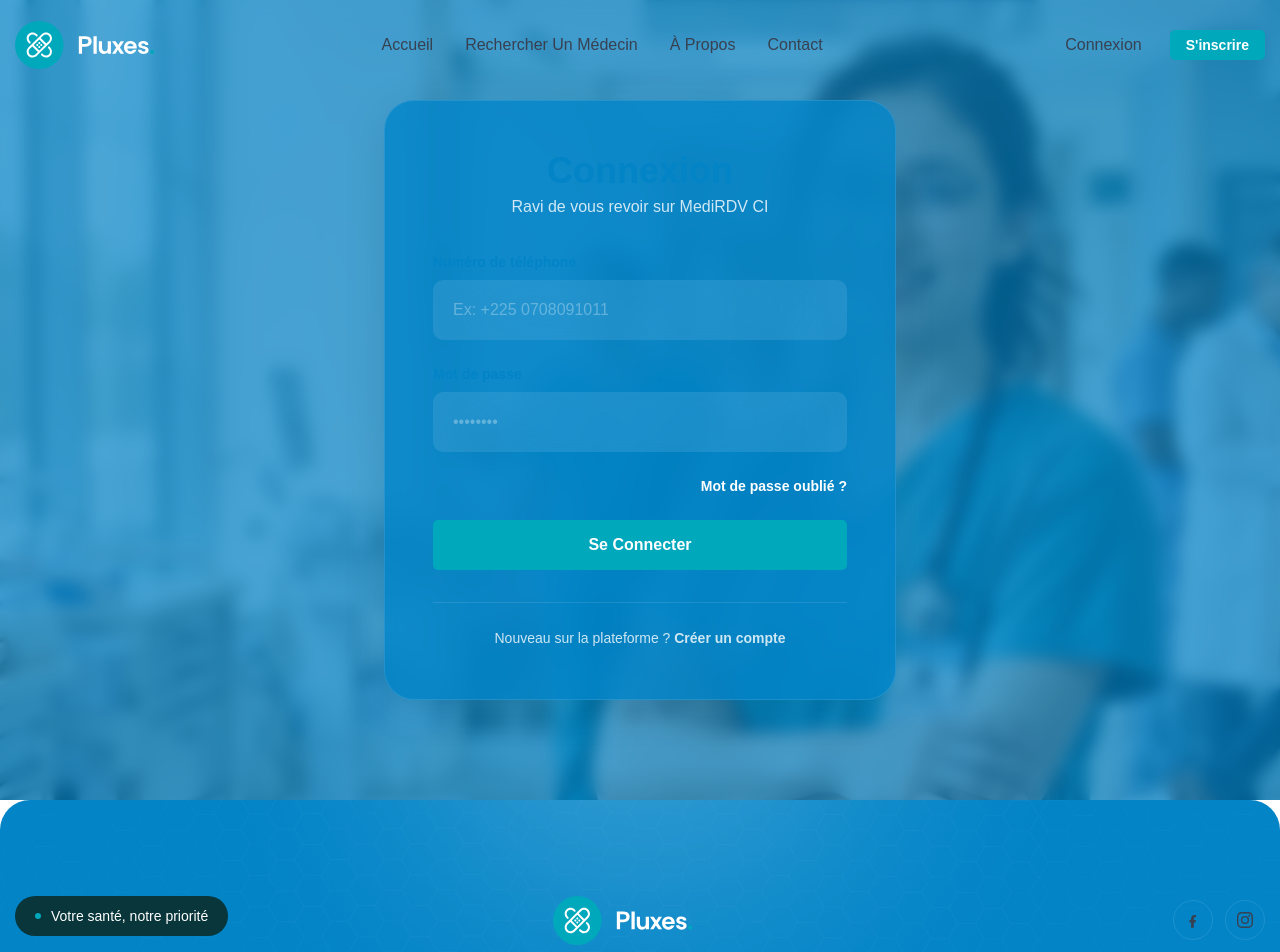
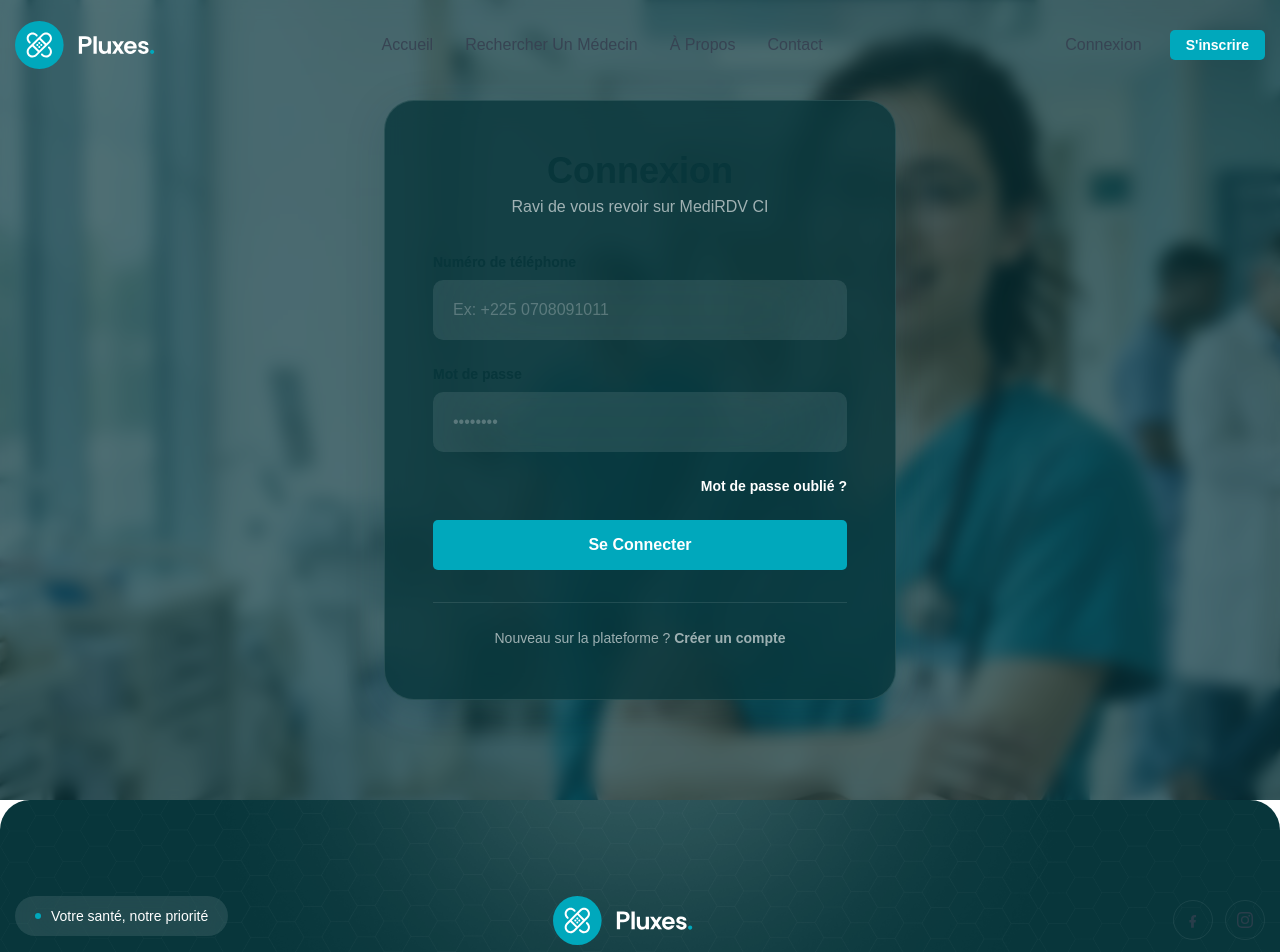
Before and after one commit to iouatt225/MEDIRDV, a Next.js app in the folder apps/web/: page /connexion in a window 1280 px wide. Shown: the top 952 px of the page. Built offline with nearby package versions, Linux system fonts and the light colour scheme; a web font is replaced by a local one.

Commit message:
style(frontend): fix visibility of text-white opacity classes across components

```diff
--- a/apps/web/app/(auth)/connexion/page.tsx
+++ b/apps/web/app/(auth)/connexion/page.tsx
@@ -98,7 +98,7 @@ function ConnexionForm() {
       >
         <div className="text-center mb-8">
           <h1 className="text-3xl lg:text-4xl font-bold text-white mb-2">Connexion</h1>
-          <p className="text-white opacity-80">Ravi de vous revoir sur MediRDV CI</p>
+          <p className="text-white/60">Ravi de vous revoir sur MediRDV CI</p>
         </div>
 
         {expired && (
@@ -122,7 +122,7 @@ function ConnexionForm() {
             value={phone}
             onChange={(e) => setPhone(e.target.value)}
             error={errors.phone}
-            className="text-white placeholder:text-white placeholder:opacity-50"
+            className="text-white placeholder:text-white/40"
           />
 
           <Input
@@ -133,7 +133,7 @@ function ConnexionForm() {
             value={password}
             onChange={(e) => setPassword(e.target.value)}
             error={errors.password}
-            className="text-white placeholder:text-white placeholder:opacity-50"
+            className="text-white placeholder:text-white/40"
           />
 
           <div className="flex justify-end">
@@ -151,7 +151,7 @@ function ConnexionForm() {
         </form>
 
         <div className="mt-8 pt-6 border-t border-divider-dark text-center">
-          <p className="text-white opacity-80 text-sm">
+          <p className="text-white/60 text-sm">
             Nouveau sur la plateforme ?{' '}
             <Link
               href="/inscription"
--- a/apps/web/app/(auth)/inscription/page.tsx
+++ b/apps/web/app/(auth)/inscription/page.tsx
@@ -514,7 +514,7 @@ export default function InscriptionPage() {
         )}
 
         <div className="mt-8 pt-6 border-t border-divider-dark text-center">
-          <p className="text-white opacity-80 text-sm">
+          <p className="text-white/60 text-sm">
             Déjà inscrit ?{' '}
             <Link
               href="/connexion"
--- a/apps/web/app/globals.css
+++ b/apps/web/app/globals.css
@@ -9,17 +9,15 @@
   --color-white: #ffffff;
   --color-black: #000000;
   --color-transparent: transparent;
-  --color-primary: #0284C7;
-  --color-primary-light: #38BDF8;
-  --color-tertiary: #08363B;
-  --color-tertiary-light: #0A4A51;
+  --color-primary: #08363B;
+  --color-primary-light: #0A4A51;
   --color-secondary: #EDF9FC;
   --color-secondary-dark: #D5EFF5;
   --color-accent: #00A8BC;
   --color-accent-dark: #008A9A;
   --color-accent-light: #33BFCF;
   --color-text: #374151;
-  --color-divider: rgba(2, 132, 199, 0.1);
+  --color-divider: rgba(8, 54, 59, 0.1);
   --color-divider-dark: rgba(255, 255, 255, 0.1);
   --color-error: rgb(230, 87, 87);
   --color-success: #22C55E;
--- a/apps/web/components/ui/Footer.tsx
+++ b/apps/web/components/ui/Footer.tsx
@@ -48,7 +48,7 @@ export default function Footer() {
                 className="
                   inline-flex items-center gap-2
                   text-sm font-medium text-white
-                  bg-tertiary backdrop-blur-[30px]
+                  bg-divider-dark backdrop-blur-[30px]
                   rounded-full px-5 py-2.5 pl-9
                   relative mb-4
                 "
@@ -85,7 +85,7 @@ export default function Footer() {
                       flex items-center justify-center
                       rounded-full
                       border border-divider-dark
-                      text-white/70 hover:text-white hover:border-accent hover:bg-accent
+                      text-white opacity-70 hover:opacity-100 hover:border-accent hover:bg-accent
                       transition-all duration-300
                     "
                   >
--- a/apps/web/components/ui/Input.tsx
+++ b/apps/web/components/ui/Input.tsx
@@ -15,7 +15,7 @@ const variantStyles: Record<InputVariant, string> = {
   light:
     'bg-white text-primary border border-divider placeholder:text-text/50 focus:border-accent',
   dark:
-    'bg-divider-dark text-white backdrop-blur-[50px] border-none placeholder:text-white/60',
+    'bg-divider-dark text-white backdrop-blur-[50px] border-none placeholder:text-white placeholder:opacity-60',
 };
 
 const Input = forwardRef<HTMLInputElement, InputProps>(
--- a/apps/web/components/ui/Navbar.tsx
+++ b/apps/web/components/ui/Navbar.tsx
@@ -133,7 +133,7 @@ export default function Navbar() {
                     flex items-center gap-1
                     px-3 py-3
                     text-base font-medium capitalize
-                    text-white/90 hover:text-accent
+                    text-white opacity-90 hover:opacity-100 hover:text-accent
                     transition-colors duration-300
                   "
                 >
@@ -181,7 +181,7 @@ export default function Navbar() {
                   href="/connexion"
                   className="
                     px-4 py-2.5
-                    text-base font-medium text-white/90
+                    text-base font-medium text-white opacity-90 hover:opacity-100
                     hover:text-accent
                     transition-colors duration-300
                   "
@@ -202,7 +202,7 @@ export default function Navbar() {
                     onClick={() => setNotifsOpen(!notifsOpen)}
                     className="
                       p-2 rounded-full
-                      text-white/70 hover:text-white hover:bg-divider-dark
+                      text-white opacity-70 hover:opacity-100 hover:bg-divider-dark
                       transition-colors duration-200
                       cursor-pointer relative
                     "
@@ -273,7 +273,7 @@ export default function Navbar() {
                   )}
                 </div>
 
-                <div className="flex items-center gap-2 text-white/90">
+                <div className="flex items-center gap-2 text-white opacity-90">
                   <UserIcon className="w-4 h-4" />
                   <span className="text-sm font-medium">{userName}</span>
                 </div>
@@ -281,7 +281,7 @@ export default function Navbar() {
                   onClick={handleLogout}
                   className="
                     p-2 rounded-full
-                    text-white/70 hover:text-white hover:bg-divider-dark
+                    text-white opacity-70 hover:opacity-100 hover:bg-divider-dark
                     transition-colors duration-200
                     cursor-pointer
                   "
```
